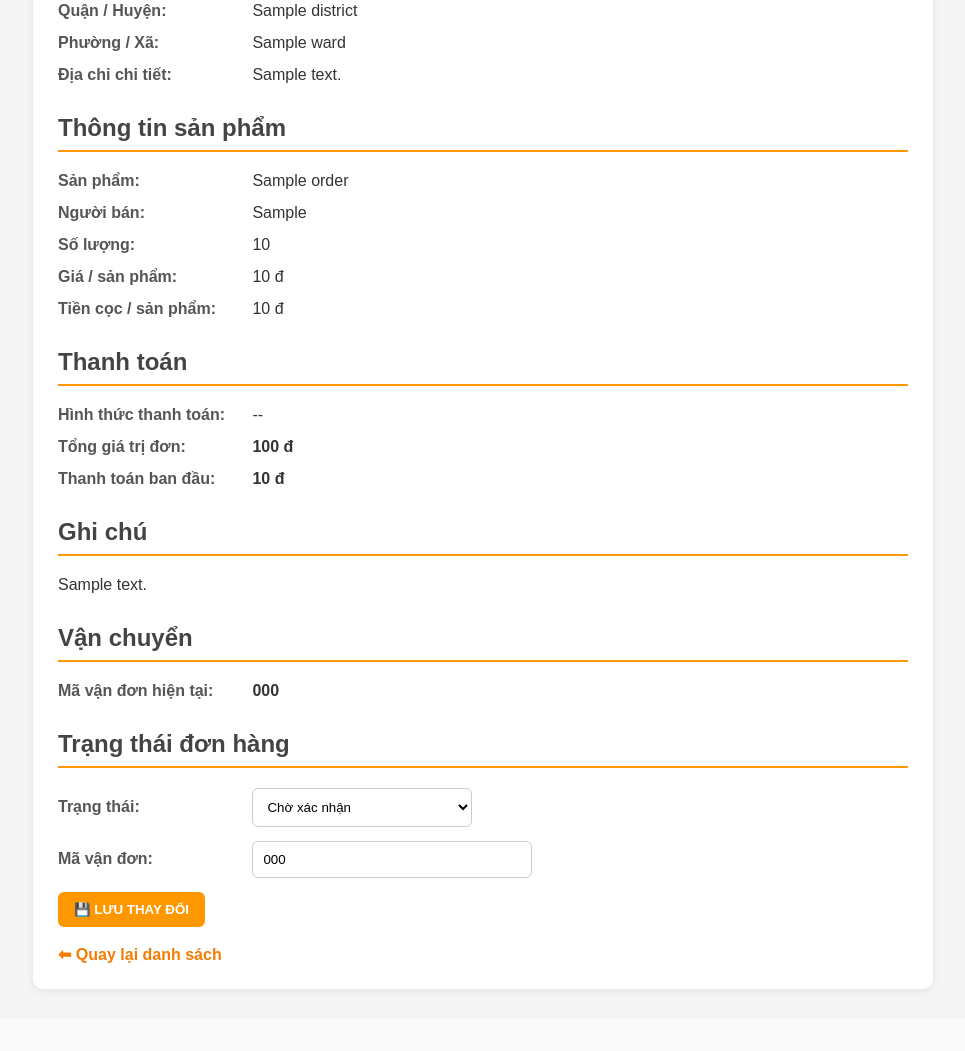
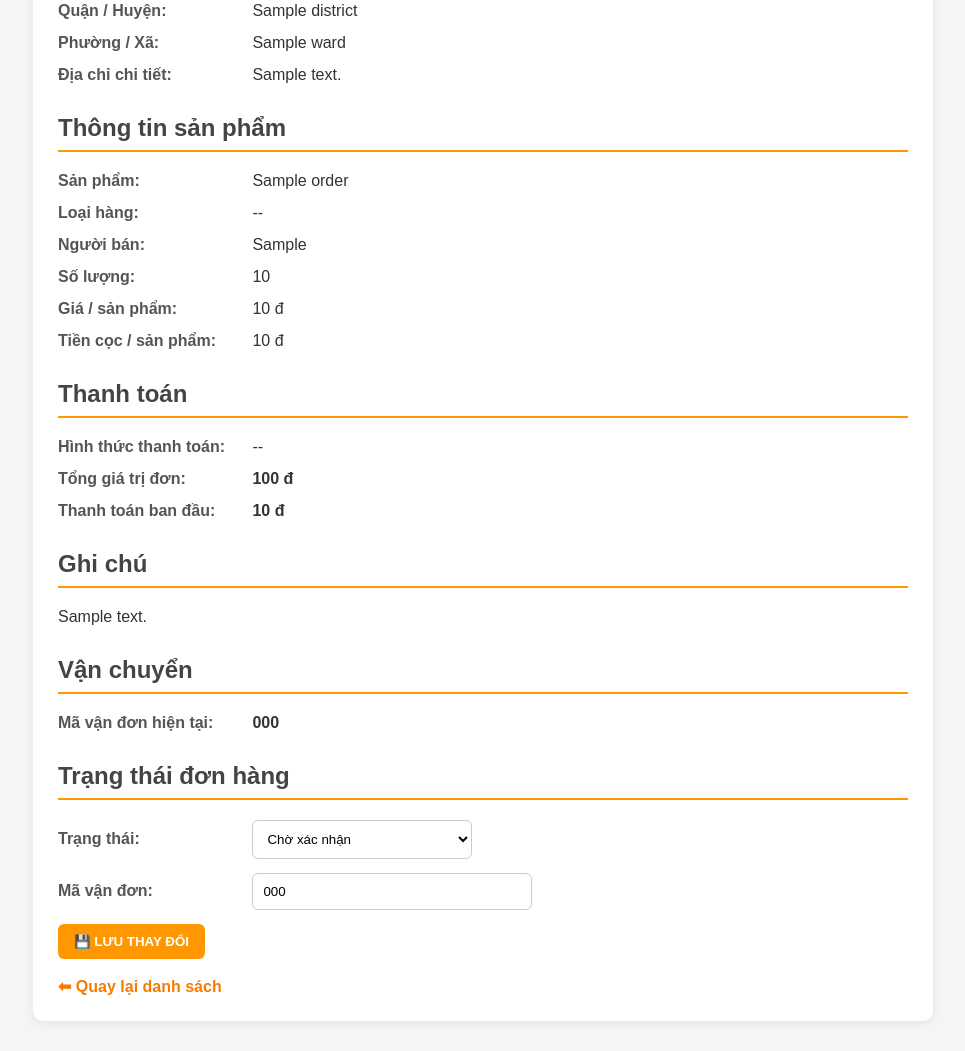
Before and after one commit to 20020899-debug/TGMODEL-SHOP-, a Flask app: page /admin/order/1 in a window 1280 px wide. Shown: the part 377-1428 px from the top of the page, without its empty margins (157-1122 px from the left). Before the commit the page ends 1369 px from the top, so only its background shows below. Run offline with Flask 3, Linux system fonts and the light colour scheme; the visitor is signed in with stand-in values (Sample User, id 1); a database or web service that is not in the repository returns one stand-in record (values such as "Sample title"); some libraries are stand-ins or nearby versions.

Commit message:
Update order_detail.html

```diff
--- a/TG-Model-Preorder/templates/order_detail.html
+++ b/TG-Model-Preorder/templates/order_detail.html
@@ -130,6 +130,46 @@
     </div>
 
 
+    <!-- =================================================
+         LOẠI HÀNG
+
+         product_type:
+         preorder = Pre-order
+         instock  = Hàng sẵn
+         ================================================= -->
+
+    <div class="form-row">
+
+        <span class="form-label">
+            Loại hàng:
+        </span>
+
+
+        {% if order["product_type"] == "preorder" %}
+
+            <strong class="payment-deposit">
+                Pre-order
+            </strong>
+
+
+        {% elif order["product_type"] == "instock" %}
+
+            <strong class="payment-full">
+                Hàng sẵn
+            </strong>
+
+
+        {% else %}
+
+            <span>
+                --
+            </span>
+
+        {% endif %}
+
+    </div>
+
+
     <div class="form-row">
         <span class="form-label">Người bán:</span>
 
@@ -238,7 +278,7 @@
     <!-- =================================================
          SỐ TIỀN CÒN LẠI CỦA PRE-ORDER
 
-         Chỉ có ý nghĩa với đơn chọn hình thức cọc.
+         Chỉ áp dụng với đơn sử dụng hình thức cọc.
          ================================================= -->
 
     {% if order["payment_type"] == "deposit" %}
@@ -285,6 +325,7 @@
             </strong>
 
         </div>
+
 
     {% elif order["status"] == "Đã thanh toán đủ" %}
 
@@ -535,15 +576,27 @@
 
 <!-- =====================================================
      HIỂN THỊ Ô MÃ VẬN ĐƠN
+
+     Chỉ hiển thị khi:
+     - Đang chuẩn bị hàng
+     - Đã gửi hàng
+     - Hoàn thành
+     - hoặc đơn đã có mã vận đơn từ trước
      ===================================================== -->
 
 <script>
 
 document.addEventListener("DOMContentLoaded", function() {
 
-    const statusSelect = document.getElementById("order-status");
-    const trackingRow = document.getElementById("tracking-code-row");
-    const trackingInput = document.getElementById("tracking-code");
+    const statusSelect =
+        document.getElementById("order-status");
+
+    const trackingRow =
+        document.getElementById("tracking-code-row");
+
+    const trackingInput =
+        document.getElementById("tracking-code");
+
 
     const trackingStatuses = [
         "Đang chuẩn bị hàng",
@@ -554,17 +607,25 @@ document.addEventListener("DOMContentLoaded", function() {
 
     function updateTrackingVisibility() {
 
-        const status = statusSelect.value;
-        const hasTrackingCode = trackingInput.value.trim().length > 0;
+        const status =
+            statusSelect.value;
+
+        const hasTrackingCode =
+            trackingInput.value.trim().length > 0;
+
 
         if (
             trackingStatuses.includes(status)
             ||
             hasTrackingCode
         ) {
+
             trackingRow.style.display = "";
+
         } else {
+
             trackingRow.style.display = "none";
+
         }
 
     }
@@ -574,6 +635,7 @@ document.addEventListener("DOMContentLoaded", function() {
         "change",
         updateTrackingVisibility
     );
+
 
     updateTrackingVisibility();
 
```
